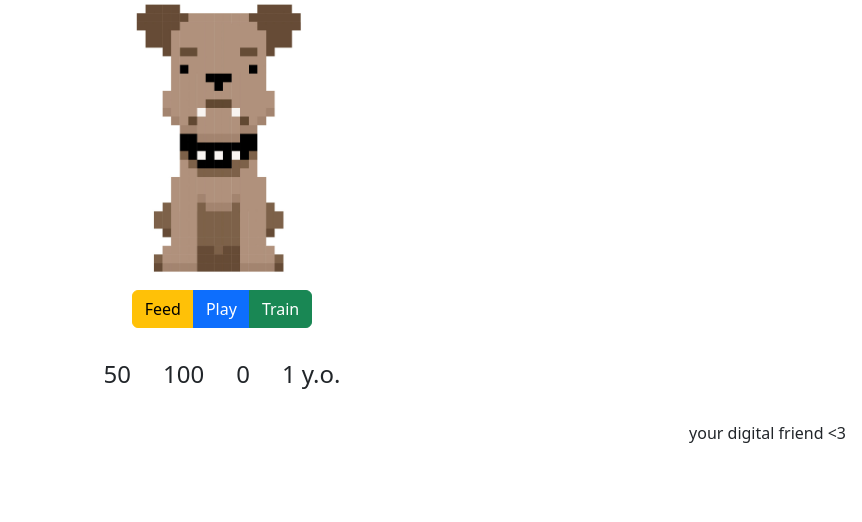
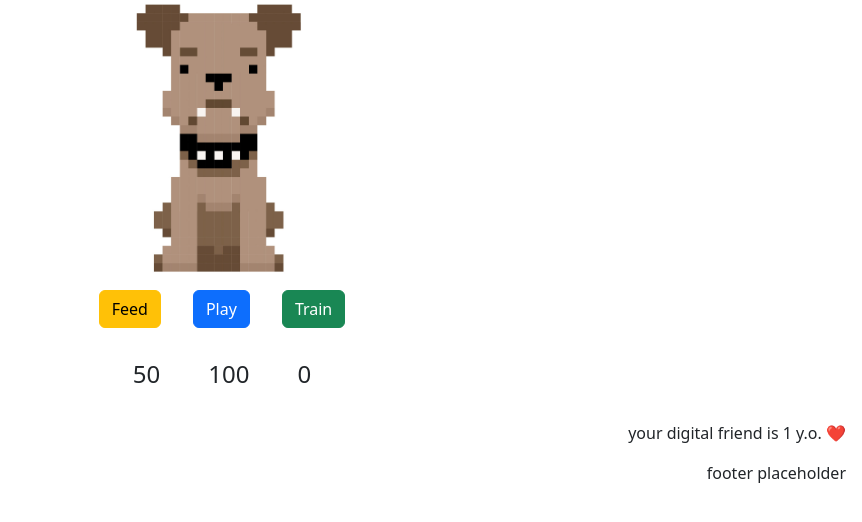
Before and after one commit to verrakav/tamagotchi, a website: page index.html in a window 1280 px wide. Shown: the part 202-724 px from the top of the page, without its empty margins (418-1280 px from the left). Drawn offline with nearby package versions, Linux system fonts and the light colour scheme.

Commit message:
updated html
minor changes with age indicator & footer placeholder

```diff
--- a/index.html
+++ b/index.html
@@ -15,6 +15,7 @@
   </head>
   <body>
     <h1 class="display-3 text-center my-3">Tamagotchi</h1>
+    <!-- TODO: change Barbie to Pet that would become the Pet's name onces it's chosen -->
     <h2 class="display-4 text-center my-3">Barbie</h2>
     <div class="text-center">
       <img
@@ -30,25 +31,25 @@
       role="group"
       aria-label="buttons to play">
       <div
-        class="btn-group"
+        class="d-flex justify-content-between"
         role="group">
         <button
           type="button"
-          class="btn btn-warning"
+          class="btn btn-warning mx-3"
           aria-label="button"
           id="btn-feed">
           Feed
         </button>
         <button
           type="button"
-          class="btn btn-primary"
+          class="btn btn-primary mx-3"
           aria-label="button"
           id="btn-play">
           Play
         </button>
         <button
           type="button"
-          class="btn btn-success"
+          class="btn btn-success mx-3"
           aria-label="button"
           id="btn-train">
           Train
@@ -64,30 +65,28 @@
         class="d-flex justify-content-between"
         role="group">
         <h3
-          class="m-3 fs-4"
+          class="my-3 mx-4 fs-4"
           id="hunger-indicator">
           50
         </h3>
         <h3
-          class="m-3 fs-4"
+          class="my-3 mx-4 fs-4"
           id="energy-indicator">
           100
         </h3>
         <h3
-          class="m-3 fs-4"
+          class="my-3 mx-4 fs-4"
           id="skills-indicator">
           0
         </h3>
-        <h3
-          class="m-3 fs-4"
-          id="age-indicator">
-          0 y.o
-        </h3>
       </div>
     </div>
-    <footer class="mx-3 my-3 fs-6 text-end">
-      <div>your digital friend <3</div>
-    </footer>
+    <div class="mx-3 my-3 fs-6 text-end">
+      your digital friend is
+      <span id="age-indicator"> 0 y.o </span>
+      ❤️
+    </div>
+    <footer class="mx-3 fs-6 text-end">footer placeholder</footer>
     <!-- hooks up bootstrap -->
     <script
       src="https://cdn.jsdelivr.net/npm/bootstrap@5.3.3/dist/js/bootstrap.bundle.min.js"
```
